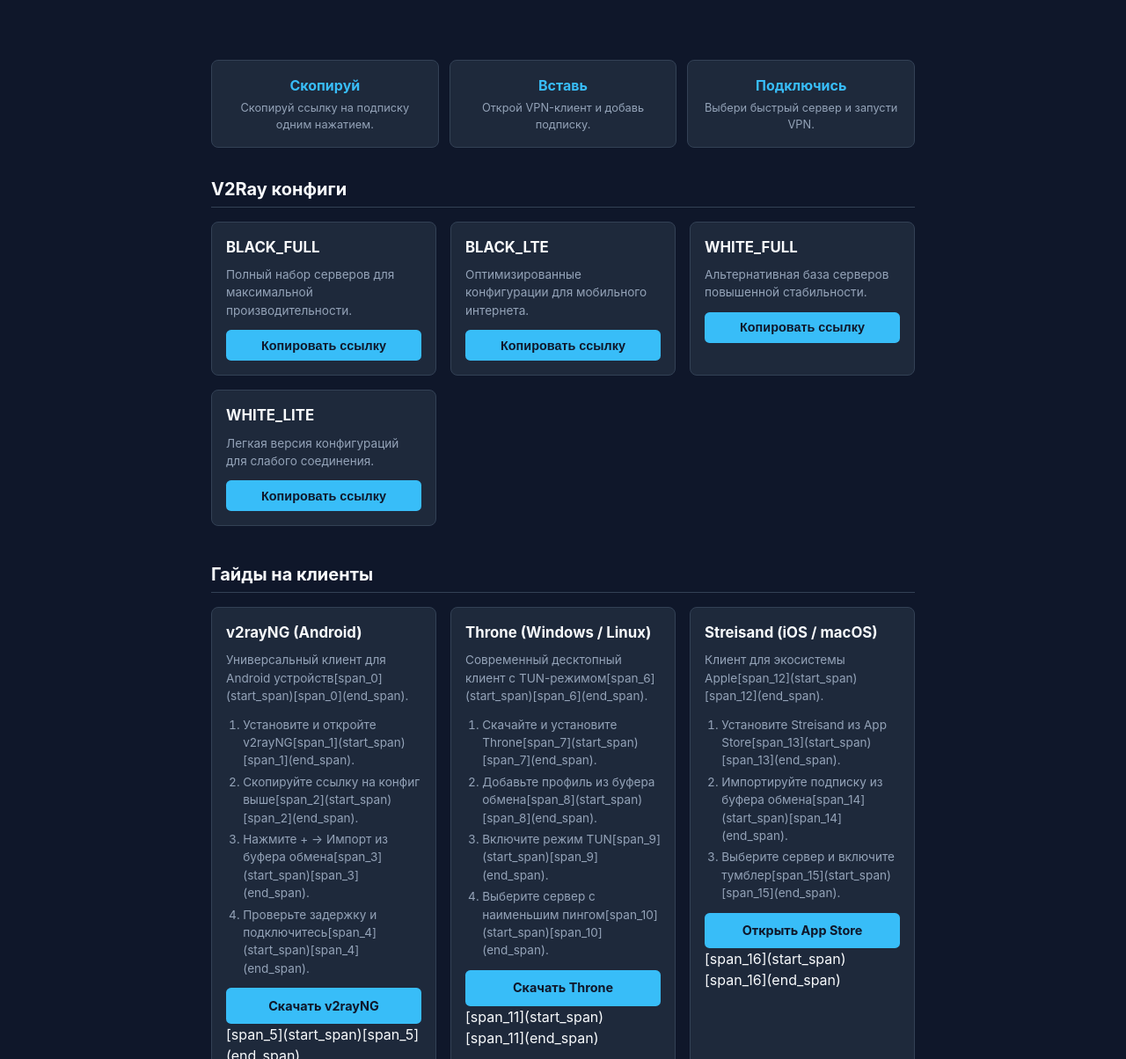
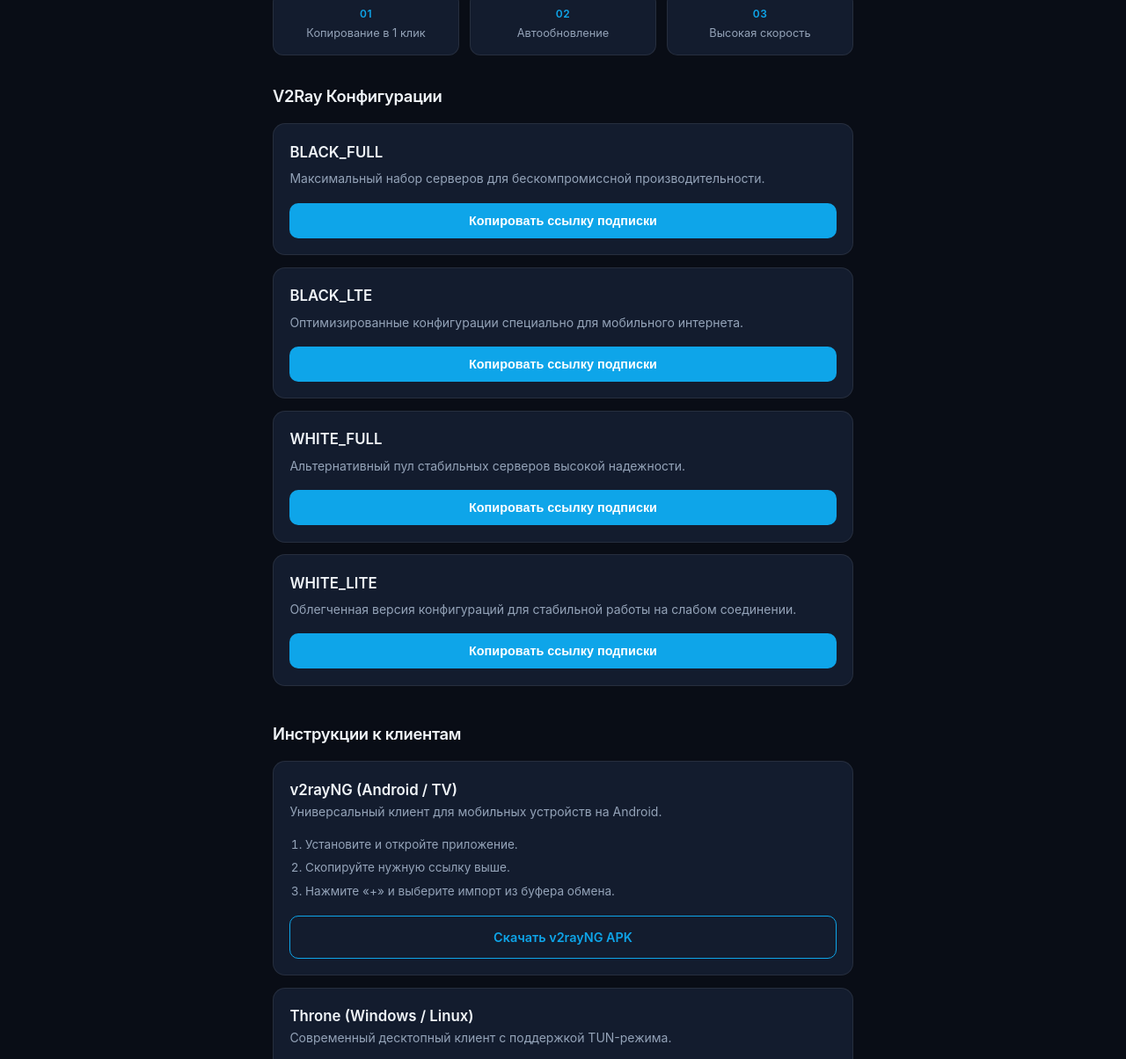
Before and after one commit to Lykpanov/V2Ray, a plain HTML site: page index.html in a window 1280 px wide. Shown: the part 253-1457 px from the top of the page at 88% size. Drawn offline with Linux system fonts and the light colour scheme; a script that the page names is missing.

Commit message:
Update index.html

```diff
--- a/index.html
+++ b/index.html
@@ -3,158 +3,228 @@
 <head>
     <meta charset="UTF-8">
     <meta name="viewport" content="width=device-width, initial-scale=1.0">
-    <title>V2Ray Lists - Бесплатные VPN конфигурации и MTProxy</title>
+    <title>V2Ray Lists - Бесплатные VPN конфигурации</title>
     <!-- Telegram WebApp SDK -->
     <script src="https://telegram.org/js/telegram-web-app.js"></script>
     <style>
         :root {
-            --bg-color: var(--tg-theme-bg-color, #0f172a);
-            --card-bg: var(--tg-theme-secondary-bg-color, #1e293b);
-            --text-color: var(--tg-theme-text-color, #f8fafc);
+            --bg-color: var(--tg-theme-bg-color, #090d16);
+            --card-bg: var(--tg-theme-secondary-bg-color, #131c2e);
+            --text-color: var(--tg-theme-text-color, #f1f5f9);
             --text-muted: #94a3b8;
-            --accent: var(--tg-theme-button-color, #38bdf8);
-            --accent-text: var(--tg-theme-button-text-color, #0f172a);
-            --border-color: #334155;
+            --accent: var(--tg-theme-button-color, #0ea5e9);
+            --accent-text: var(--tg-theme-button-text-color, #ffffff);
+            --border-color: rgba(255, 255, 255, 0.08);
+            --hover-bg: rgba(14, 165, 233, 0.05);
         }
+
+        * {
+            box-sizing: border-box;
+            margin: 0;
+            padding: 0;
+        }
+
         body {
             font-family: -apple-system, BlinkMacSystemFont, "Segoe UI", Roboto, Helvetica, Arial, sans-serif;
             background-color: var(--bg-color);
             color: var(--text-color);
-            margin: 0;
-            padding: 0;
-            line-height: 1.5;
+            line-height: 1.6;
+            padding-bottom: 2rem;
         }
+
         header {
             background-color: var(--card-bg);
             border-bottom: 1px solid var(--border-color);
-            padding: 1rem;
+            padding: 1rem 1.25rem;
             display: flex;
             justify-content: space-between;
             align-items: center;
             position: sticky;
             top: 0;
             z-index: 100;
+            backdrop-filter: blur(10px);
         }
-        header a.logo {
+
+        .logo {
             color: var(--accent);
             text-decoration: none;
-            font-weight: bold;
-            font-size: 1.1rem;
+            font-weight: 700;
+            font-size: 1.15rem;
+            letter-spacing: -0.5px;
         }
-        header nav a {
-            color: var(--text-color);
+
+        nav a {
+            color: var(--text-muted);
             text-decoration: none;
-            margin-left: 0.75rem;
+            margin-left: 1rem;
             font-size: 0.85rem;
+            font-weight: 500;
+            transition: color 0.2s;
         }
-        header nav a:hover {
+
+        nav a:hover {
             color: var(--accent);
         }
+
         .container {
-            max-width: 800px;
+            max-width: 700px;
             margin: 0 auto;
-            padding: 1rem;
+            padding: 1.25rem;
         }
+
         .hero {
             text-align: center;
-            padding: 2rem 0;
+            padding: 2.5rem 0 1.5rem 0;
         }
+
         .hero h1 {
-            font-size: 1.75rem;
+            font-size: 1.6rem;
             margin-bottom: 0.5rem;
-            color: var(--accent);
+            letter-spacing: -0.5px;
+            color: var(--text-color);
         }
+
         .hero p {
             color: var(--text-muted);
             font-size: 0.95rem;
+            max-width: 500px;
+            margin: 0 auto;
         }
-        .steps {
+
+        .features {
             display: grid;
-            grid-template-columns: repeat(auto-fit, minmax(200px, 1fr));
+            grid-template-columns: repeat(3, 1fr);
             gap: 0.75rem;
             margin-bottom: 2rem;
         }
-        .step-card {
+
+        .feature-badge {
             background-color: var(--card-bg);
             border: 1px solid var(--border-color);
-            border-radius: 0.5rem;
-            padding: 1rem;
+            border-radius: 12px;
+            padding: 0.85rem 0.5rem;
             text-align: center;
         }
-        .step-card h3 {
-            margin: 0 0 0.25rem 0;
-            font-size: 1rem;
+
+        .feature-badge span {
+            display: block;
+            font-size: 0.75rem;
             color: var(--accent);
+            font-weight: 600;
+            text-transform: uppercase;
+            letter-spacing: 0.5px;
+            margin-bottom: 0.2rem;
         }
-        .step-card p {
-            margin: 0;
+
+        .feature-badge p {
             font-size: 0.8rem;
             color: var(--text-muted);
         }
+
         section {
             margin-bottom: 2.5rem;
         }
+
         h2 {
-            font-size: 1.25rem;
-            border-bottom: 1px solid var(--border-color);
-            padding-bottom: 0.3rem;
+            font-size: 1.15rem;
             margin-bottom: 1rem;
+            font-weight: 600;
+            letter-spacing: -0.3px;
+            display: flex;
+            align-items: center;
+            gap: 0.5rem;
         }
+
         .grid {
-            display: grid;
-            grid-template-columns: repeat(auto-fit, minmax(250px, 1fr));
-            gap: 1rem;
+            display: flex;
+            flex-direction: column;
+            gap: 0.85rem;
         }
+
         .card {
             background-color: var(--card-bg);
             border: 1px solid var(--border-color);
-            border-radius: 0.5rem;
-            padding: 1rem;
+            border-radius: 14px;
+            padding: 1.15rem;
+            transition: border-color 0.2s;
         }
+
+        .card:hover {
+            border-color: rgba(14, 165, 233, 0.3);
+        }
+
+        .card-header {
+            display: flex;
+            justify-content: space-between;
+            align-items: center;
+            margin-bottom: 0.35rem;
+        }
+
         .card h3 {
-            margin: 0 0 0.5rem 0;
             font-size: 1.05rem;
+            font-weight: 600;
         }
+
         .card p {
-            margin: 0 0 0.75rem 0;
             color: var(--text-muted);
+            font-size: 0.875rem;
+            margin-bottom: 1rem;
+        }
+
+        ol {
+            margin: 0 0 1rem 0;
+            padding-left: 1.1rem;
             font-size: 0.85rem;
+            color: var(--text-muted);
         }
+
+        ol li {
+            margin-bottom: 0.3rem;
+        }
+
         .btn {
             display: block;
             width: 100%;
             background-color: var(--accent);
             color: var(--accent-text);
             border: none;
-            padding: 0.6rem;
-            border-radius: 0.35rem;
-            font-weight: bold;
+            padding: 0.75rem;
+            border-radius: 10px;
+            font-weight: 600;
             font-size: 0.9rem;
             text-align: center;
             cursor: pointer;
             text-decoration: none;
-            box-sizing: border-box;
-            margin-top: 0.5rem;
+            transition: opacity 0.2s, transform 0.1s;
         }
+
+        .btn:active {
+            transform: scale(0.98);
+        }
+
         .btn:hover {
             opacity: 0.9;
         }
-        ol {
-            margin: 0 0 0.75rem 0;
-            padding-left: 1.2rem;
-            font-size: 0.85rem;
-            color: var(--text-muted);
+
+        .btn-outline {
+            background-color: transparent;
+            border: 1px solid var(--accent);
+            color: var(--accent);
         }
-        ol li {
-            margin-bottom: 0.25rem;
+
+        .btn-outline:hover {
+            background-color: var(--hover-bg);
+            opacity: 1;
         }
+
         footer {
             text-align: center;
-            padding: 2rem 0;
+            padding: 1.5rem 0;
             border-top: 1px solid var(--border-color);
             color: var(--text-muted);
-            font-size: 0.85rem;
+            font-size: 0.8rem;
         }
+
         footer a {
             color: var(--accent);
             text-decoration: none;
@@ -173,99 +243,105 @@
     </header>
 
     <div class="container" id="top">
-        <section class="hero">
-            <h1>Бесплатные VPN конфигурации и MTProxy</h1>
-            <p>Подписки V2Ray, гайды по клиентам и прокси для Telegram. Выбери конфиг, подключись и обходи блокировки :)</p>
-        </section>
+        <div class="hero">
+            <h1>Обход блокировок нового поколения</h1>
+            <p>Актуальные подписки V2Ray, быстрые прокси и подробные инструкции для всех устройств.</p>
+        </div>
 
-        <!-- Инструкция -->
-        <div class="steps">
-            <div class="step-card">
-                <h3>Скопируй</h3>
-                <p>Скопируй ссылку на подписку одним нажатием.</p>
+        <!-- Преимущества -->
+        <div class="features">
+            <div class="feature-badge">
+                <span>01</span>
+                <p>Копирование в 1 клик</p>
             </div>
-            <div class="step-card">
-                <h3>Вставь</h3>
-                <p>Открой VPN-клиент и добавь подписку.</p>
+            <div class="feature-badge">
+                <span>02</span>
+                <p>Автообновление</p>
             </div>
-            <div class="step-card">
-                <h3>Подключись</h3>
-                <p>Выбери быстрый сервер и запусти VPN.</p>
+            <div class="feature-badge">
+                <span>03</span>
+                <p>Высокая скорость</p>
             </div>
         </div>
 
         <!-- Конфиги -->
         <section id="subs">
-            <h2>V2Ray конфиги</h2>
+            <h2>V2Ray Конфигурации</h2>
             <div class="grid">
                 <div class="card">
+                    <div class="card-header">
                         <h3>BLACK_FULL</h3>
-                    <p>Полный набор серверов для максимальной производительности.</p>
-                    <button class="btn" onclick="copyConfig('https://raw.githubusercontent.com/FLAT447/v2ray-lists/main/black_full.txt')">Копировать ссылку</button>
+                    </div>
+                    <p>Максимальный набор серверов для бескомпромиссной производительности.</p>
+                    <button class="btn" onclick="copyConfig('https://raw.githubusercontent.com/FLAT447/v2ray-lists/main/black_full.txt')">Копировать ссылку подписки</button>
                 </div>
                 <div class="card">
+                    <div class="card-header">
                         <h3>BLACK_LTE</h3>
-                    <p>Оптимизированные конфигурации для мобильного интернета.</p>
-                    <button class="btn" onclick="copyConfig('https://raw.githubusercontent.com/FLAT447/v2ray-lists/main/black_lte.txt')">Копировать ссылку</button>
+                    </div>
+                    <p>Оптимизированные конфигурации специально для мобильного интернета.</p>
+                    <button class="btn" onclick="copyConfig('https://raw.githubusercontent.com/FLAT447/v2ray-lists/main/black_lte.txt')">Копировать ссылку подписки</button>
                 </div>
                 <div class="card">
+                    <div class="card-header">
                         <h3>WHITE_FULL</h3>
-                    <p>Альтернативная база серверов повышенной стабильности.</p>
-                    <button class="btn" onclick="copyConfig('https://raw.githubusercontent.com/FLAT447/v2ray-lists/main/white_full.txt')">Копировать ссылку</button>
+                    </div>
+                    <p>Альтернативный пул стабильных серверов высокой надежности.</p>
+                    <button class="btn" onclick="copyConfig('https://raw.githubusercontent.com/FLAT447/v2ray-lists/main/white_full.txt')">Копировать ссылку подписки</button>
                 </div>
                 <div class="card">
+                    <div class="card-header">
                         <h3>WHITE_LITE</h3>
-                    <p>Легкая версия конфигураций для слабого соединения.</p>
-                    <button class="btn" onclick="copyConfig('https://raw.githubusercontent.com/FLAT447/v2ray-lists/main/white_lite.txt')">Копировать ссылку</button>
+                    </div>
+                    <p>Облегченная версия конфигураций для стабильной работы на слабом соединении.</p>
+                    <button class="btn" onclick="copyConfig('https://raw.githubusercontent.com/FLAT447/v2ray-lists/main/white_lite.txt')">Копировать ссылку подписки</button>
                 </div>
             </div>
         </section>
 
         <!-- Гайды -->
         <section id="guides">
-            <h2>Гайды на клиенты</h2>
+            <h2>Инструкции к клиентам</h2>
             <div class="grid">
                 <div class="card">
-                    <h3>v2rayNG (Android)</h3>
-                    <p>Универсальный клиент для Android устройств[span_0](start_span)[span_0](end_span).</p>
+                    <h3>v2rayNG (Android / TV)</h3>
+                    <p>Универсальный клиент для мобильных устройств на Android.</p>
                     <ol>
-                        <li>Установите и откройте v2rayNG[span_1](start_span)[span_1](end_span).</li>
-                        <li>Скопируйте ссылку на конфиг выше[span_2](start_span)[span_2](end_span).</li>
-                        <li>Нажмите + -> Импорт из буфера обмена[span_3](start_span)[span_3](end_span).</li>
-                        <li>Проверьте задержку и подключитесь[span_4](start_span)[span_4](end_span).</li>
+                        <li>Установите и откройте приложение.</li>
+                        <li>Скопируйте нужную ссылку выше.</li>
+                        <li>Нажмите «+» и выберите импорт из буфера обмена.</li>
                     </ol>
-                    <a href="https://github.com/2dust/v2rayNG/releases/download/2.3.2/v2rayNG_2.3.2-universal.apk" class="btn" target="_blank">Скачать v2rayNG</a>[span_5](start_span)[span_5](end_span)
+                    <a href="https://github.com/2dust/v2rayNG/releases/download/2.3.2/v2rayNG_2.3.2-universal.apk" class="btn btn-outline" target="_blank">Скачать v2rayNG APK</a>
                 </div>
                 <div class="card">
                     <h3>Throne (Windows / Linux)</h3>
-                    <p>Современный десктопный клиент с TUN-режимом[span_6](start_span)[span_6](end_span).</p>
+                    <p>Современный десктопный клиент с поддержкой TUN-режима.</p>
                     <ol>
-                        <li>Скачайте и установите Throne[span_7](start_span)[span_7](end_span).</li>
-                        <li>Добавьте профиль из буфера обмена[span_8](start_span)[span_8](end_span).</li>
-                        <li>Включите режим TUN[span_9](start_span)[span_9](end_span).</li>
-                        <li>Выберите сервер с наименьшим пингом[span_10](start_span)[span_10](end_span).</li>
+                        <li>Установите программу на ПК.</li>
+                        <li>Добавьте профиль из буфера обмена.</li>
+                        <li>Активируйте TUN-режим для всей системы.</li>
                     </ol>
-                    <a href="https://github.com/throneproj/Throne/releases/download/1.2.2/Throne-1.2.2-windows64.zip" class="btn" target="_blank">Скачать Throne</a>[span_11](start_span)[span_11](end_span)
+                    <a href="https://github.com/throneproj/Throne/releases/download/1.2.2/Throne-1.2.2-windows64.zip" class="btn btn-outline" target="_blank">Скачать для Windows</a>
                 </div>
                 <div class="card">
                     <h3>Streisand (iOS / macOS)</h3>
-                    <p>Клиент для экосистемы Apple[span_12](start_span)[span_12](end_span).</p>
+                    <p>Удобный и быстрый клиент для экосистемы Apple.</p>
                     <ol>
-                        <li>Установите Streisand из App Store[span_13](start_span)[span_13](end_span).</li>
-                        <li>Импортируйте подписку из буфера обмена[span_14](start_span)[span_14](end_span).</li>
-                        <li>Выберите сервер и включите тумблер[span_15](start_span)[span_15](end_span).</li>
+                        <li>Установите Streisand из App Store.</li>
+                        <li>Импортируйте скопированную подписку.</li>
+                        <li>Выберите быстрый сервер и включите тумблер.</li>
                     </ol>
-                    <a href="https://apps.apple.com/us/app/streisand/id6450534064" class="btn" target="_blank">Открыть App Store</a>[span_16](start_span)[span_16](end_span)
+                    <a href="https://apps.apple.com/us/app/streisand/id6450534064" class="btn btn-outline" target="_blank">Открыть в App Store</a>
                 </div>
                 <div class="card">
-                    <h3>Hiddify (macOS / Desktop)</h3>
-                    <p>Многофункциональный клиент с гибкой маршрутизацией[span_17](start_span)[span_17](end_span).</p>
+                    <h3>Hiddify (Desktop / Mobile)</h3>
+                    <p>Многофункциональный клиент с интеллектуальной маршрутизацией.</p>
                     <ol>
-                        <li>Установите Hiddify[span_18](start_span)[span_18](end_span).</li>
-                        <li>Добавьте новый профиль из буфера обмена[span_19](start_span)[span_19](end_span).</li>
-                        <li>Включите VPN-сервис[span_20](start_span)[span_20](end_span).</li>
+                        <li>Установите приложение Hiddify.</li>
+                        <li>Добавьте новый профиль подписки.</li>
+                        <li>Запустите защищенное соединение.</li>
                     </ol>
-                    <a href="https://github.com/hiddify/hiddify-app/releases/download/latest/Hiddify-MacOS.dmg" class="btn" target="_blank">Скачать Hiddify</a>[span_21](start_span)[span_21](end_span)
+                    <a href="https://github.com/hiddify/hiddify-app/releases/download/latest/Hiddify-MacOS.dmg" class="btn btn-outline" target="_blank">Скачать Hiddify</a>
                 </div>
             </div>
         </section>
@@ -275,21 +351,25 @@
             <h2>Прокси для Telegram</h2>
             <div class="grid">
                 <div class="card">
+                    <div class="card-header">
                         <h3>BLACKLIST Proxy</h3>
-                    <p>Списки защищенных прокси для стабильного соединения[span_22](start_span)[span_22](end_span).</p>
-                    <button class="btn" onclick="copyConfig('https://t.me/proxy?server=example&port=443&secret=example')">Скопировать прокси</button>
+                    </div>
+                    <p>Защищенные прокси-соединения для бесперебойного доступа к мессенджеру.</p>
+                    <button class="btn" onclick="copyConfig('https://t.me/proxy?server=example&port=443&secret=example')">Подключить прокси</button>
                 </div>
                 <div class="card">
+                    <div class="card-header">
                         <h3>WHITELIST Proxy</h3>
-                    <p>Альтернативные каналы связи для мессенджера[span_23](start_span)[span_23](end_span).</p>
-                    <button class="btn" onclick="copyConfig('https://t.me/proxy?server=example&port=443&secret=example')">Скопировать прокси</button>
+                    </div>
+                    <p>Альтернативные каналы связи с высокой скоростью отклика.</p>
+                    <button class="btn" onclick="copyConfig('https://t.me/proxy?server=example&port=443&secret=example')">Подключить прокси</button>
                 </div>
             </div>
         </section>
 
         <footer>
-            <div>Разработчик: <a href="https://github.com/FLAT447" target="_blank">FLAT447</a>[span_24](start_span)[span_24](end_span)</div>
-            <div style="margin-top: 0.25rem;">Исходный код: <a href="https://github.com/FLAT447/v2ray-lists-site" target="_blank">GitHub Repository</a>[span_25](start_span)[span_25](end_span)</div>
+            <div>Разработчик: <a href="https://github.com/FLAT447" target="_blank">FLAT447</a></div>
+            <div style="margin-top: 0.3rem;">Исходный код: <a href="https://github.com/FLAT447/v2ray-lists-site" target="_blank">GitHub Repository</a></div>
         </footer>
     </div>
 
```
Lines whose indentation alone changed are shown as unchanged.
